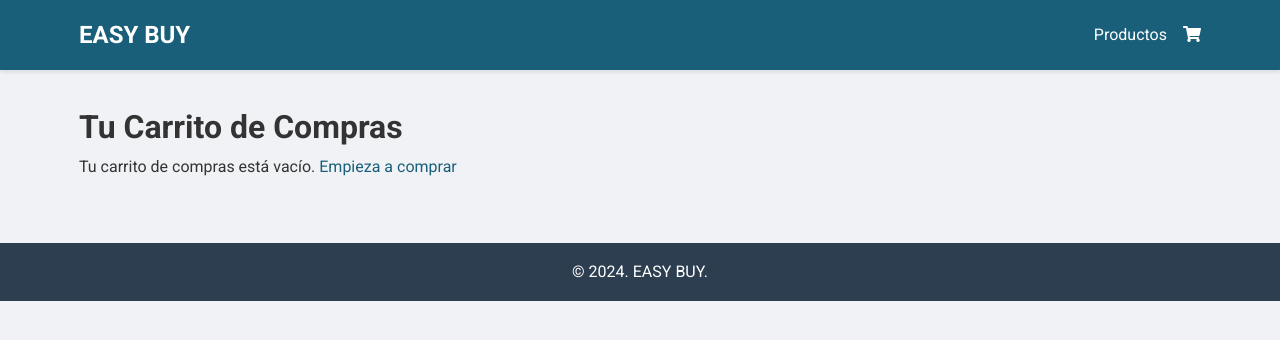
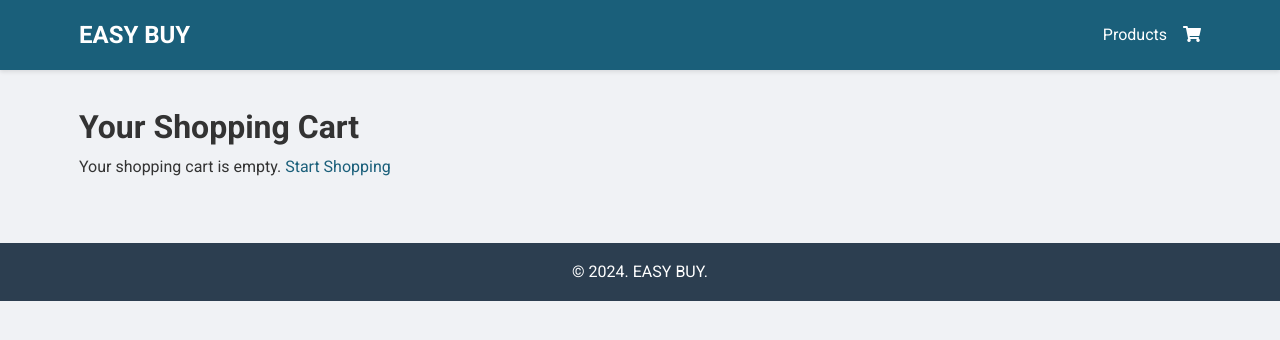
Before and after one commit to AldoVasquez07/Easy_Buy_Procesos, a Django app: page /cart/ in a window 1280 px wide. Shown: the top 340 px of the page. Run offline with Django 5.2, Linux system fonts and the light colour scheme; parts of the project's set-up code (start-up, migrations or seed data) failed here and were passed over.

Commit message:
Ajustando labels de español a ingles.

```diff
--- a/easybuy/cart/templates/cart/detail.html
+++ b/easybuy/cart/templates/cart/detail.html
@@ -1,22 +1,22 @@
 {% extends "shop/base.html" %}
 {% load static %}
 
-{% block title %}Tu Carrito de Compras{% endblock %}
+{% block title %}Your Shopping Cart{% endblock %}
 
 {% block content %}
 <div class="cart-page">
-    <h1 class="page-title">Tu Carrito de Compras</h1>
+    <h1 class="page-title">Your Shopping Cart</h1>
 
     {% if cart %}
         <div class="cart-table-container">
             <table class="cart-table">
                 <thead>
                     <tr>
-                        <th>Producto</th>
-                        <th>Cantidad</th>
-                        <th>Precio Unitario</th>
+                        <th>Product</th>
+                        <th>Quantity</th>
+                        <th>Unit Price</th>
                         <th>Total</th>
-                        <th>Acciones</th>
+                        <th>Actions</th>
                     </tr>
                 </thead>
                 <tbody>
@@ -33,7 +33,7 @@
                                     <form action="{% url 'cart:cart_add' product.id %}" method="post" class="quantity-form">
                                         {{ item.update_quantity_form.quantity }}
                                         {{ item.update_quantity_form.override }}
-                                        <button type="submit" class="btn btn-update btn-lg">Actualizar</button>
+                                        <button type="submit" class="btn btn-update btn-lg">Update</button>
                                         {% csrf_token %}
                                     </form>
                                 </td>
@@ -41,7 +41,7 @@
                                 <td class="price">${{ item.total_price }}</td>
                                 <td>
                                     <form action="{% url 'cart:cart_remove' product.id %}" method="post">
-                                        <button type="submit" class="btn btn-remove btn-lg">Eliminar</button>
+                                        <button type="submit" class="btn btn-remove btn-lg">Delete</button>
                                         {% csrf_token %}
                                     </form>
                                 </td>
@@ -60,11 +60,11 @@
         </div>
 
         <div class="cart-actions">
-            <a href="{% url 'shop:product_list' %}" class="btn btn-secondary btn-lg">Continuar Comprando</a>
-            <a href="{% url 'orders:order_create' %}" class="btn btn-primary btn-lg">Proceder al Pago</a>
+            <a href="{% url 'shop:product_list' %}" class="btn btn-secondary btn-lg">Continue Shopping</a>
+            <a href="{% url 'orders:order_create' %}" class="btn btn-primary btn-lg">Proceed to Checkout</a>
         </div>
     {% else %}
-        <p class="empty-cart-message">Tu carrito de compras está vacío. <a href="{% url 'shop:product_list' %}">Empieza a comprar</a></p>
+        <p class="empty-cart-message">Your shopping cart is empty. <a href="{% url 'shop:product_list' %}">Start Shopping</a></p>
     {% endif %}
 </div>
 {% endblock %}
--- a/easybuy/orders/templates/orders/order/create.html
+++ b/easybuy/orders/templates/orders/order/create.html
@@ -28,7 +28,7 @@
         </div>
 
         <div class="checkout-form">
-            <h2>Detalles de Facturacion</h2>
+            <h2>Billing Details</h2>
             <form method="post" class="order-form">
                 {% csrf_token %}
                 {% for field in form %}
--- a/easybuy/shop/templates/shop/base.html
+++ b/easybuy/shop/templates/shop/base.html
@@ -15,7 +15,7 @@
             <a href="/" class="logo">EASY BUY</a>
             <nav>
                 <ul>
-                    <li><a href="{% url 'shop:product_list' %}">Productos</a></li>
+                    <li><a href="{% url 'shop:product_list' %}">Products</a></li>
                     <li><a href="{% url 'cart:cart_detail' %}" class="cart-icon">
                         <i class="fas fa-shopping-cart"></i>
                     </a></li>
```
Also changed, not shown: easybuy/db.sqlite3.
